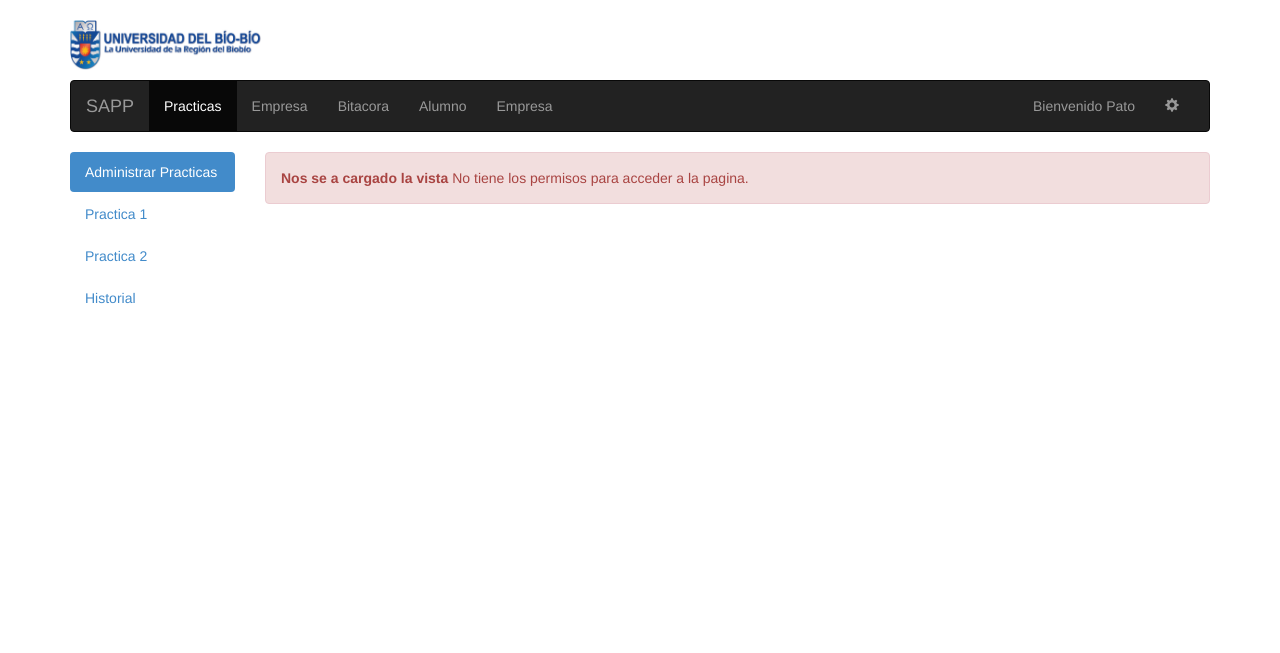
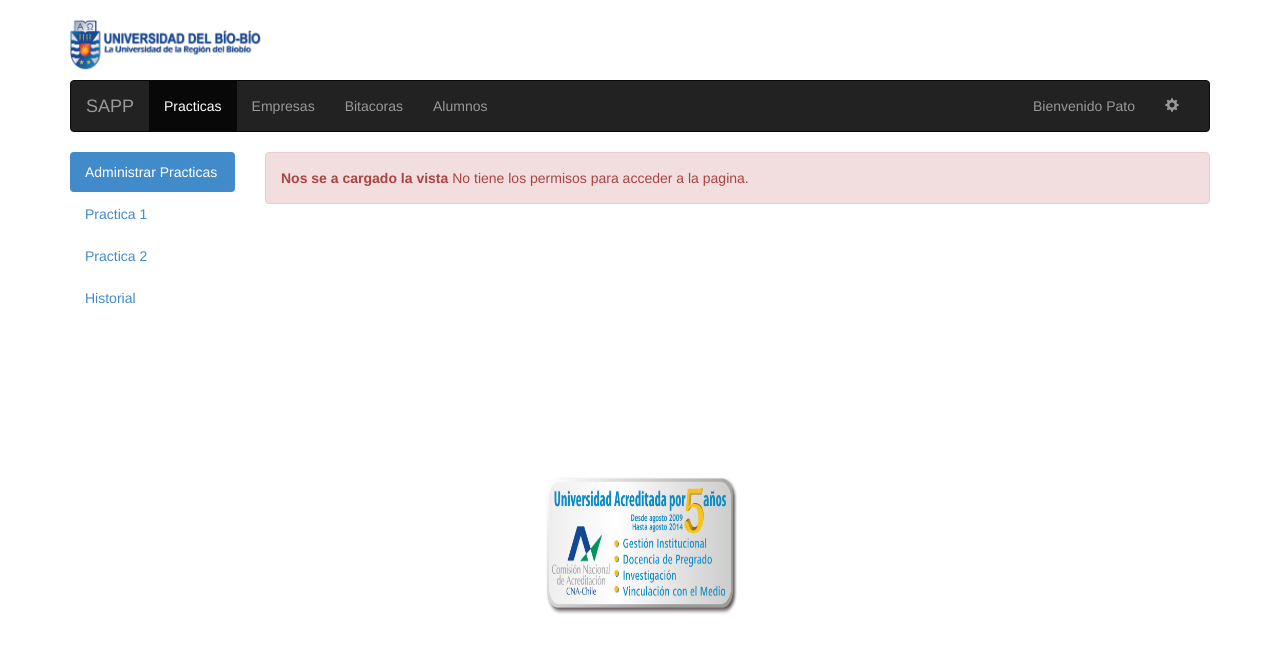
Before and after one commit to TISW/aprende_bootstrap, a PHP site: page / in a window 1280 px wide. Shown: the top 653 px of the page. Run offline with PHP 8.4, Linux system fonts and the light colour scheme.

Commit message:
footer
asd

```diff
--- a/index.php
+++ b/index.php
@@ -28,10 +28,9 @@
     <div class="collapse navbar-collapse" id="bs-example-navbar-collapse-1">
       <ul class="nav navbar-nav">
         <li class="active"><a href="#">Practicas</a></li>
-        <li><a href="#">Empresa</a></li>
-        <li><a href="#">Bitacora</a></li>
-        <li><a href="#">Alumno</a></li>
-        <li><a href="#">Empresa</a></li>
+        <li><a href="#">Empresas</a></li>
+        <li><a href="#">Bitacoras</a></li>
+        <li><a href="#">Alumnos</a></li>
       </ul>
       <ul class="nav navbar-nav navbar-right">
         <li><a href="#">Bienvenido Pato</a></li>
@@ -67,6 +66,9 @@
      ?>
 		</div>
 	</div>
+	<div class="footer" align="center" style="margin: 150px auto 0;">
+		<img src="acreditacion 1-01.png" width="200" height="150">
+	</div>
 </div>
 <script src="assets/js/jquery.min.js"></script>
 <script src="assets/js/bootstrap.min.js"></script>
```
Also changed, not shown: admin_principal.php (added, +8 -0 lines).
